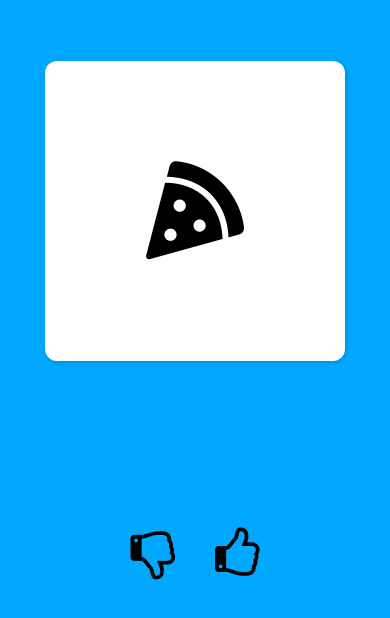
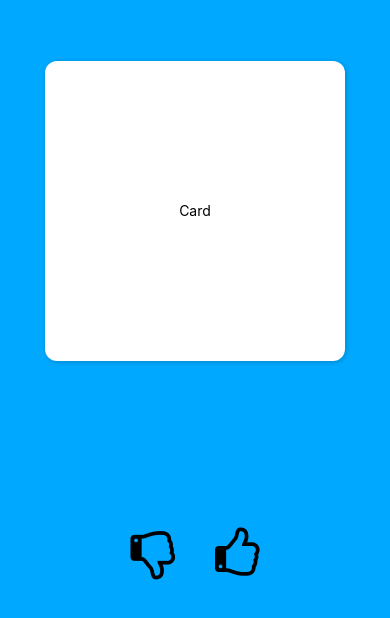
Before and after one commit to Somniumry/langApp, a React Native app: screen / in a window 390 px wide. Shown: the part 106-724 px from the top of the page. Built offline with nearby package versions, Linux system fonts and the light colour scheme.

Commit message:
4.15 카드 무한정 나오게 표시하기

```diff
--- a/App.js
+++ b/App.js
@@ -1,5 +1,5 @@
 import React, { useRef, useState } from "react";
-import { Animated, PanResponder, View } from "react-native";
+import { Animated, PanResponder, Text, View } from "react-native";
 import styled from "styled-components/native";
 import Icon2 from 'react-native-vector-icons/dist/FontAwesome5';
 import Icon from 'react-native-vector-icons/dist/FontAwesome';
@@ -99,15 +99,23 @@ export default function App() {
     })
   ).current;
 
-  const canclePress = () => { goLeft.start() }
-  const checkPress = () => { goRight.start() }
+  // position.setValue(0)으로 인하여 카드 무한정 나오는 듯한 표현가능(현 카드 2장임)
+  const onInfiniti = () => {
+    scale.setValue(1);
+    position.setValue(0);
+  }
+
+  // start안에 onInfiniti 함수 넣음
+  const canclePress = () => { goLeft.start(onInfiniti) }
+  const checkPress = () => { goRight.start(onInfiniti) }
 
   return (
     <Container>
       <CardContainer>
         <Card
           style={{ transform: [{ scale: secondScale }] }}>
-          <Icon2 name={"beer"} size={98} color={"black"} />
+          {/* <Icon2 name={"beer"} size={98} color={"black"} /> */}
+          <Text style={{color: "black"}}>Card</Text>
         </Card>
         <Card
           {...panResponder.panHandlers}
@@ -119,7 +127,8 @@ export default function App() {
             ],
           }}
         >
-          <Icon2 name={"pizza-slice"} size={98} color={"black"} />
+          {/* <Icon2 name={"pizza-slice"} size={98} color={"black"} /> */}
+          <Text style={{color: "black"}}>Card</Text>
         </Card>
       </CardContainer>
       <BtnContainer>
```
